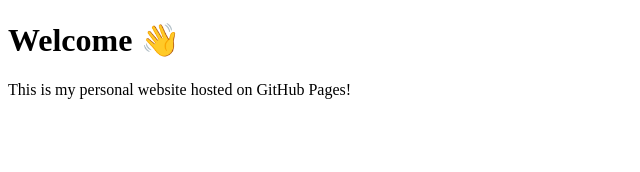
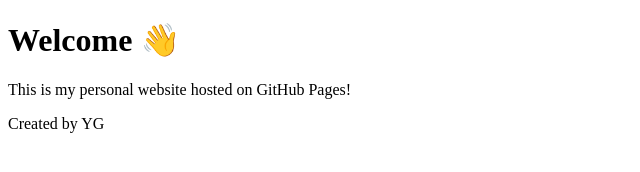
Before and after one commit to yoona4428/yoona4428.github.io, a plain HTML site: page index.html in a window 1280 px wide. Shown: the whole page, without its empty margins (0-640 px from the left). Drawn offline with Linux system fonts and the light colour scheme.

Commit message:
Update index.html

```diff
--- a/index.html
+++ b/index.html
@@ -7,5 +7,6 @@
   <body>
     <h1>Welcome 👋</h1>
     <p>This is my personal website hosted on GitHub Pages!</p>
+    <p>Created by YG</p>
   </body>
 </html>
```
